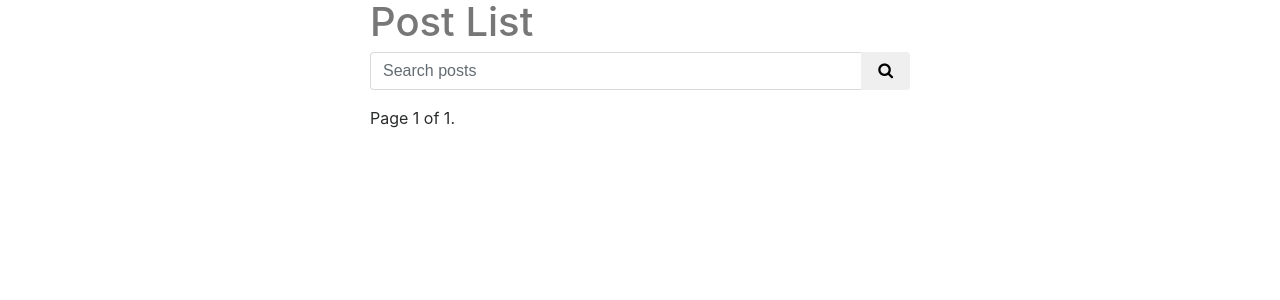
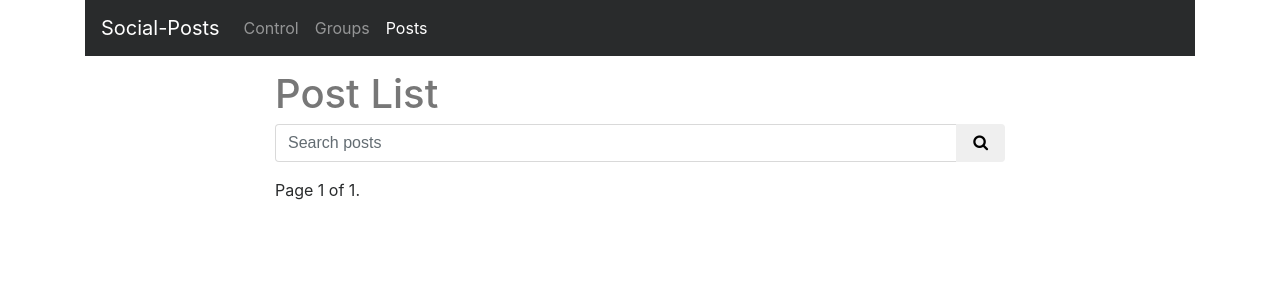
Before and after one commit to renanbs/socialposts, a Django app: page /posts/ in a window 1280 px wide. Shown: the top 300 px of the page. Run offline with Django 3.2, Linux system fonts and the light colour scheme; data that the repository does not hold is empty; some libraries are stand-ins or nearby versions.

Commit message:
Added navigation bar.

```diff
--- a/control/urls.py
+++ b/control/urls.py
@@ -6,7 +6,7 @@ from .views import (
 )
 
 urlpatterns = [
-    url(r'^$', control_list, name="list"),
+    url(r'^$', control_list, name="control_list"),
     url(r'^create/$', control_create),
     # url(r'^(?P<id>\d+)/$', group_detail, name="detail"),
     # url(r'^(?P<id>\d+)/edit/$', group_update, name="update"),
--- a/control/views.py
+++ b/control/views.py
@@ -10,7 +10,6 @@ from .models import Control
 
 
 def control_list(request):
-
     # queryset_list = Control.objects.all().order_by("group")
     # queryset_list = Control.objects.all().filter(group__pk=1)
     queryset_list = Control.objects.all()
--- a/groups/urls.py
+++ b/groups/urls.py
@@ -9,7 +9,7 @@ from .views import (
 )
 
 urlpatterns = [
-    url(r'^$', group_list, name="list"),
+    url(r'^$', group_list, name="groups_list"),
     url(r'^create/$', group_create),
     url(r'^(?P<id>\d+)/$', group_detail, name="detail"),
     url(r'^(?P<id>\d+)/edit/$', group_update, name="update"),
--- a/posts/urls.py
+++ b/posts/urls.py
@@ -9,7 +9,7 @@ from .views import (
 )
 
 urlpatterns = [
-    url(r'^$', post_list, name="list"),
+    url(r'^$', post_list, name="posts_list"),
     url(r'^create/$', post_create),
     url(r'^(?P<id>\d+)/$', post_detail, name="detail"),
     url(r'^(?P<id>\d+)/edit/$', post_update, name="update"),
--- a/templates/base.html
+++ b/templates/base.html
@@ -28,6 +28,22 @@
 
 {% include "messages_display.html" %}
 <div class="container">
+    <nav class="navbar navbar-toggleable-md navbar-inverse bg-inverse mb-3">
+      <button class="navbar-toggler navbar-toggler-right" type="button" data-toggle="collapse" data-target="#navbarNavAltMarkup" aria-controls="navbarNavAltMarkup" aria-expanded="false" aria-label="Toggle navigation">
+        <span class="navbar-toggler-icon"></span>
+      </button>
+      <a class="navbar-brand" href="#">Social-Posts</a>
+      <div class="collapse navbar-collapse" id="navbarNavAltMarkup">
+        <div class="navbar-nav">
+          <a class="nav-item nav-link {% if request.resolver_match.url_name == 'control_list' %}active{% endif %}"
+             href="/control">Control</a>
+          <a class="nav-item nav-link {% if request.resolver_match.url_name == 'groups_list' %}active{% endif %}"
+             href="/groups">Groups</a>
+          <a class="nav-item nav-link {% if request.resolver_match.url_name == 'posts_list' %}active{% endif %}"
+             href="/posts">Posts</a>
+        </div>
+      </div>
+    </nav>
     {% block content %}
 
     {% endblock content %}
--- a/templates/group_detail.html
+++ b/templates/group_detail.html
@@ -12,12 +12,12 @@
 
 {% block content %}
     <div class="row justify-content-center mb-3">
-        <div class="col-12">
+        <div class="col-8">
             <h1>{{ instance.title }}</h1>
             <small class="pull-left" style="padding-left: 10px;"><a href="{{ instance.url }}">{{ instance.url }}</a></small>
         </div>
     </div>
-    <div class="row">
+    <div class="row justify-content-center">
         <div class="col-8">
             <div class="card card-success mb-3">
                 <div class="card-block" style="padding: 0.5rem">
--- a/templates/group_list.html
+++ b/templates/group_list.html
@@ -2,7 +2,7 @@
 
 {% block content %}
     <div class="row justify-content-center">
-        <div class="col-6">
+        <div class="col-8">
             <h1>{{ title }}</h1>
             <form method="get" action="">
                 <div class="input-group mb-3">
--- a/templates/post_detail.html
+++ b/templates/post_detail.html
@@ -12,7 +12,7 @@
 
 {% block content %}
     <div class="row justify-content-center">
-        <div class="col-6">
+        <div class="col-8">
             <h1 class="mb-3">{{ title }}</h1>
             <div class="card">
                 <div class="card-block">
--- a/templates/post_list.html
+++ b/templates/post_list.html
@@ -2,7 +2,7 @@
 
 {% block content %}
     <div class="row justify-content-center">
-        <div class="col-6">
+        <div class="col-8">
             <h1>{{ title }}</h1>
             <form method="get" action="">
                 <div class="input-group mb-3">
```
